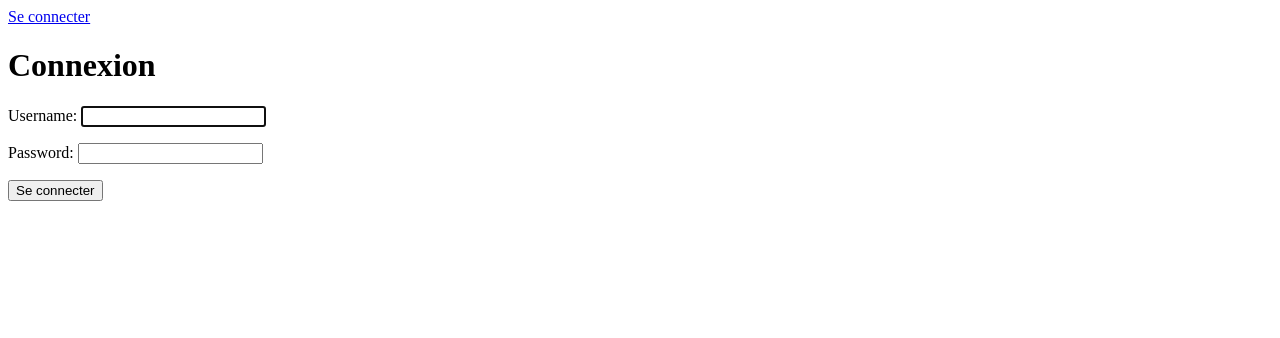
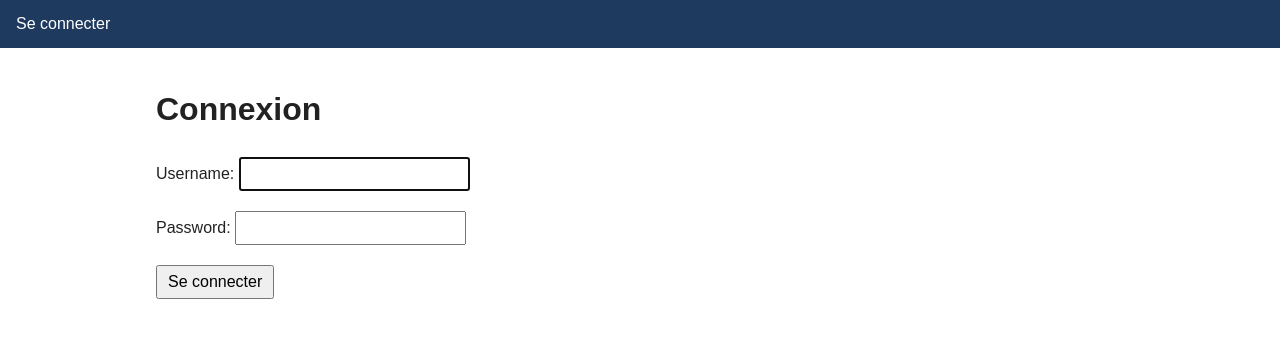
Before and after one commit to paresalimatanadege-dev/reassort, a Django app: page /accounts/login/?next=/catalog/mes-produits/ajouter/ in a window 1280 px wide. Shown: the top 338 px of the page. Run offline with Django 5.2, Linux system fonts and the light colour scheme.

Commit message:
Ajout du css

```diff
--- a/static/css/style.css
+++ b/static/css/style.css
@@ -0,0 +1,87 @@
+* {
+    box-sizing: border-box;
+}
+
+body {
+    font-family: Arial, sans-serif;
+    margin: 0;
+    line-height: 1.5;
+    color: #222;
+}
+
+nav {
+    display: flex;
+    flex-wrap: wrap;
+    gap: 12px;
+    align-items: center;
+    padding: 12px 16px;
+    background: #1f3a5f;
+}
+
+nav a,
+nav span {
+    color: #fff;
+    text-decoration: none;
+}
+
+nav form {
+    display: inline;
+    margin: 0;
+}
+
+main {
+    max-width: 1000px;
+    margin: 0 auto;
+    padding: 16px;
+}
+
+table {
+    border-collapse: collapse;
+    width: 100%;
+    display: block;
+    overflow-x: auto;
+}
+
+th, td {
+    border: 1px solid #ccc;
+    padding: 8px;
+    text-align: left;
+}
+
+th {
+    background: #f0f0f0;
+}
+
+input, select, textarea, button {
+    font-size: 1rem;
+    padding: 6px 10px;
+    margin: 2px 0;
+}
+
+button {
+    cursor: pointer;
+}
+
+.messages {
+    list-style: none;
+    padding: 0;
+    max-width: 1000px;
+    margin: 8px auto;
+}
+
+.messages li {
+    padding: 10px 16px;
+    background: #e8f4ea;
+    border-left: 4px solid #2e7d32;
+    margin-bottom: 4px;
+}
+
+@media (max-width: 600px) {
+    nav {
+        flex-direction: column;
+        align-items: flex-start;
+    }
+    main {
+        padding: 8px;
+    }
+}
--- a/templates/base.html
+++ b/templates/base.html
@@ -1,9 +1,11 @@
+{% load static %}
 <!DOCTYPE html>
 <html lang="fr">
 
 <head>
     <meta charset="UTF-8">
     <meta name="viewport" content="width=device-width, initial-scale=1">
+    <link rel="stylesheet" href="{% static 'css/style.css' %}">
     <title>{% block title %}Réassort{% endblock %}</title>
 </head>
 
```
